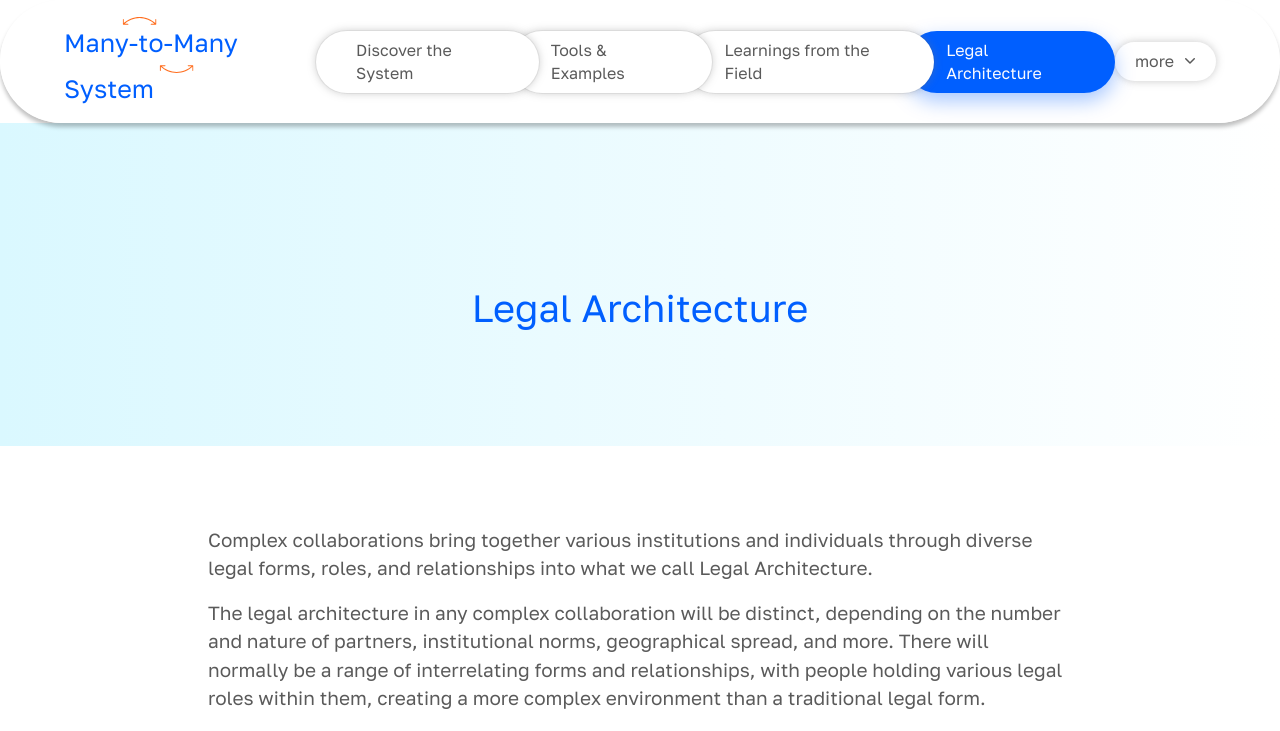
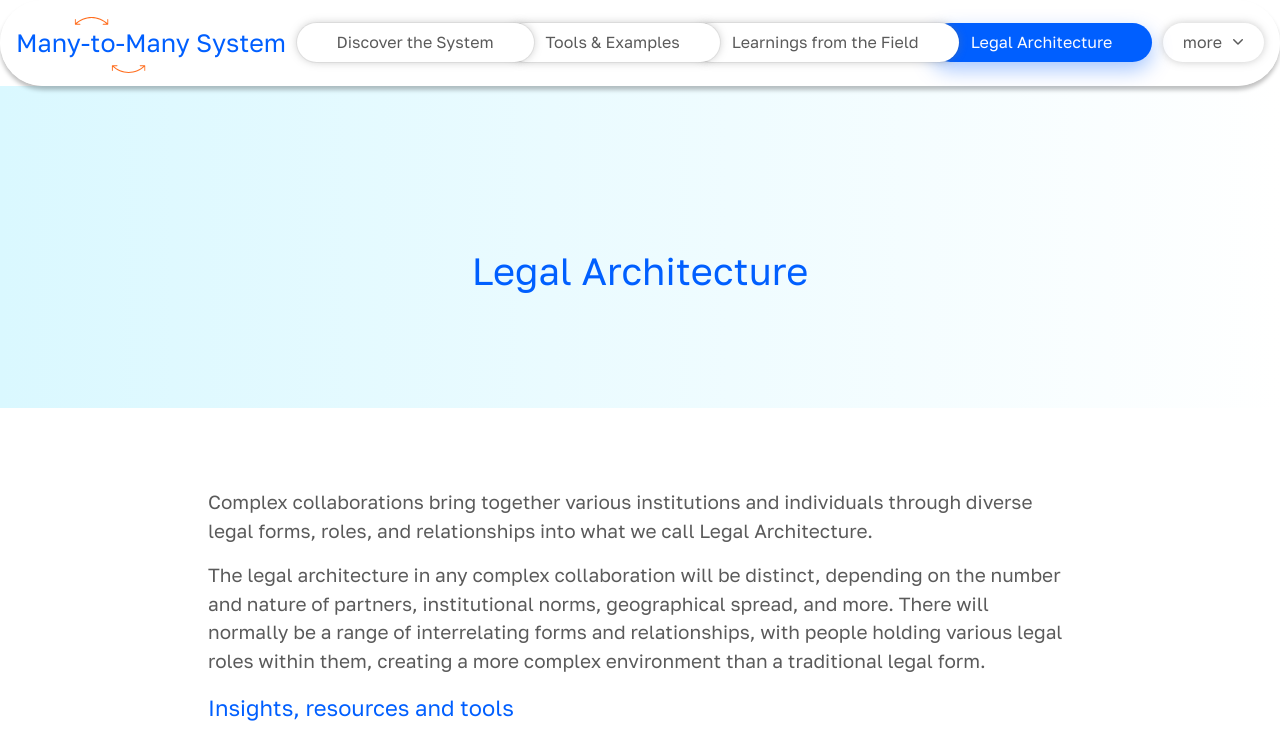
Before and after one commit to Dark-Matter-Labs/many_to_many, a Next.js app: page /legal-tools in a window 1280 px wide. Shown: the top 731 px of the page. Built offline with nearby package versions, Linux system fonts and the light colour scheme.

Commit message:
improve nav and add header

```diff
--- a/components/Header.jsx
+++ b/components/Header.jsx
@@ -12,7 +12,7 @@ export const Header = () => {
       {/* Hamburger Menu Button */}
       <button
         onClick={() => setIsMenuOpen(!isMenuOpen)}
-        className="nav-bg fixed top-4 left-4 z-50 cursor-pointer rounded-full bg-white p-2 opacity-60 transition-opacity duration-200 hover:opacity-100"
+        className={"nav-bg fixed z-50 cursor-pointer rounded-full bg-white px-4 opacity-60 transition-opacity duration-200 hover:opacity-100" + (isMenuOpen ? ' left-0 py-8 top-0 ' : ' left-4 py-2 top-4')}
         aria-label="Toggle menu"
       >
         {isMenuOpen ? (
@@ -68,7 +68,7 @@ export const Header = () => {
           Your browser does not support the video tag.
         </video>
       </div>
-      <header className="section-shadow relative mx-4 w-full bg-white py-10 sm:mx-0 sm:flex sm:flex-row sm:items-start sm:justify-center sm:gap-14 md:py-16 lg:gap-20 lg:py-20">
+      <header className="section-shadow mb-2 relative mx-4 w-full bg-white py-10 sm:mx-0 sm:flex sm:flex-row sm:items-start sm:justify-center sm:gap-14 md:py-16 lg:gap-20 lg:py-20">
         <div className="relative z-10">
           <h1 className="font-galosText text-[10vw] leading-tight text-blue-800 sm:text-[7vw] md:text-[48.81px]">
             <span>Many</span>
--- a/components/Navbar.jsx
+++ b/components/Navbar.jsx
@@ -26,7 +26,7 @@ export const Navbar = ({ activePage, transparent = false }) => {
   return (
     <nav
       className={
-        'sticky top-0 left-0 z-50 w-full px-4 py-4 md:px-8 lg:px-16 ' +
+        'sticky top-0 left-0 z-50 w-full px-4 py-4 ' +
         (transparent ? 'bg-transparent' : 'nav-bg')
       }
     >
```
